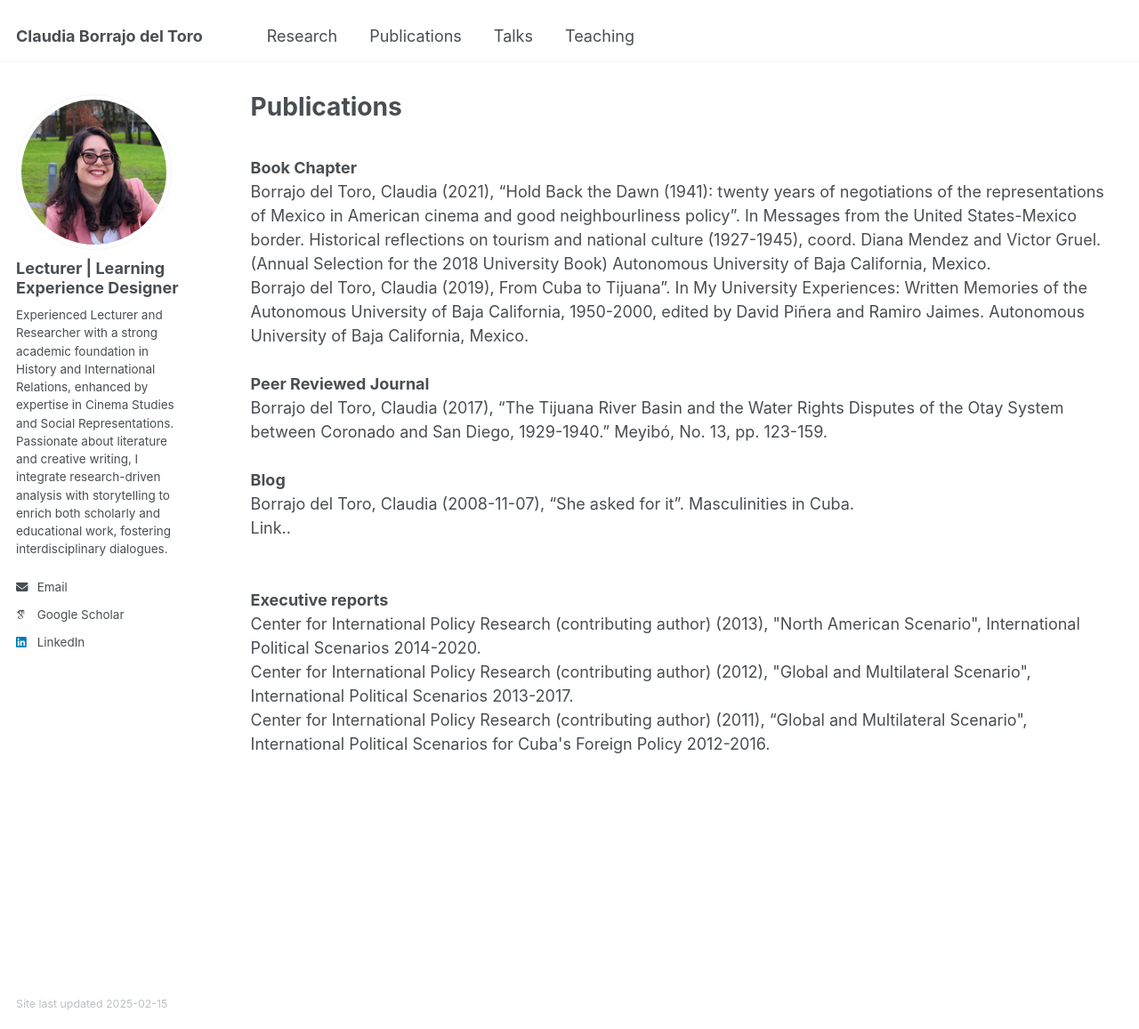
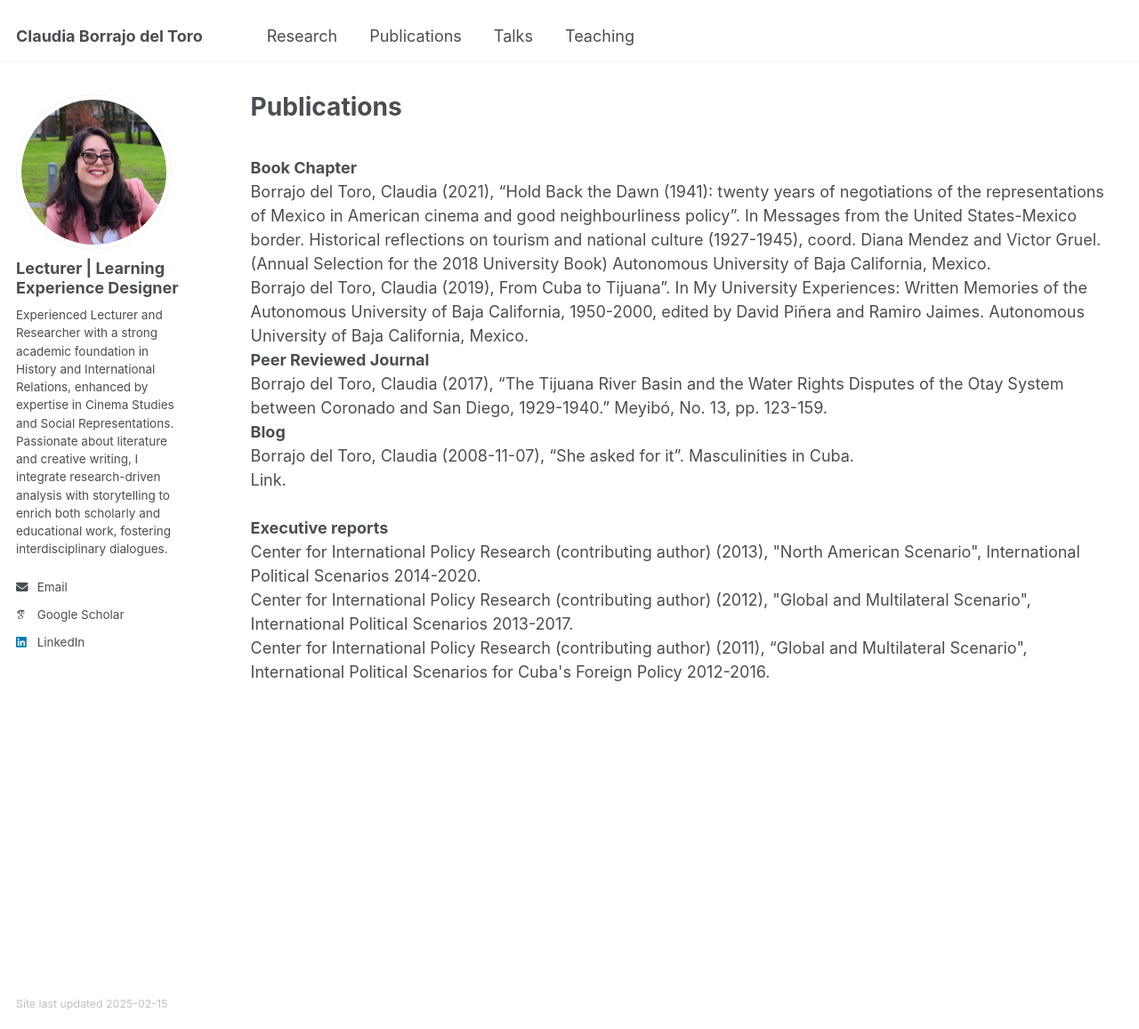
Before and after one commit to claudiabt/claudiabt.github.io, a Jekyll site: the page built from _pages/publications.html, in a window 1280 px wide and 1157 px high. Shown: the whole window at 89% size. Built offline with Jekyll 4.4.1, drawn with Linux system fonts in a browser that asks for light colours; some web fonts are replaced.

Commit message:
Update publications.html

```diff
--- a/_pages/publications.html
+++ b/_pages/publications.html
@@ -12,16 +12,13 @@ Borrajo del Toro, Claudia (2021), “Hold Back the Dawn (1941): twenty years of
 <br>
 Borrajo del Toro, Claudia (2019), From Cuba to Tijuana”. In My University Experiences: Written Memories of the Autonomous University of Baja California, 1950-2000, edited by David Piñera and Ramiro Jaimes. Autonomous University of Baja California, Mexico.
 <br>
-<br>
 <strong>Peer Reviewed Journal</strong>
 <br>
 Borrajo del Toro, Claudia (2017), “The Tijuana River Basin and the Water Rights Disputes of the Otay System between Coronado and San Diego, 1929-1940.” Meyibó, No. 13, pp. 123-159.
 <br>
-<br>
 <strong>Blog</strong>
 <br>
-Borrajo del Toro, Claudia (2008-11-07), “She asked for it”. Masculinities in Cuba. <div class="wordwrap">Link.<a href="https://masculinidadescuba.blogspot.com/2008/11/ella-se-lo-busc.html"></a>.</div>
-<br>
+Borrajo del Toro, Claudia (2008-11-07), “She asked for it”. Masculinities in Cuba. <div class="wordwrap">Link.<a href="https://masculinidadescuba.blogspot.com/2008/11/ella-se-lo-busc.html"></a></div>
 <br>
 <strong>Executive reports</strong>
 <br>
@@ -30,7 +27,6 @@ Center for International Policy Research (contributing author) (2013), "North Am
 Center for International Policy Research (contributing author) (2012), "Global and Multilateral Scenario", International Political Scenarios 2013-2017.
 <br>
 Center for International Policy Research (contributing author) (2011), “Global and Multilateral Scenario", International Political Scenarios for Cuba's Foreign Policy 2012-2016.
-
 <br>
 
 
```
